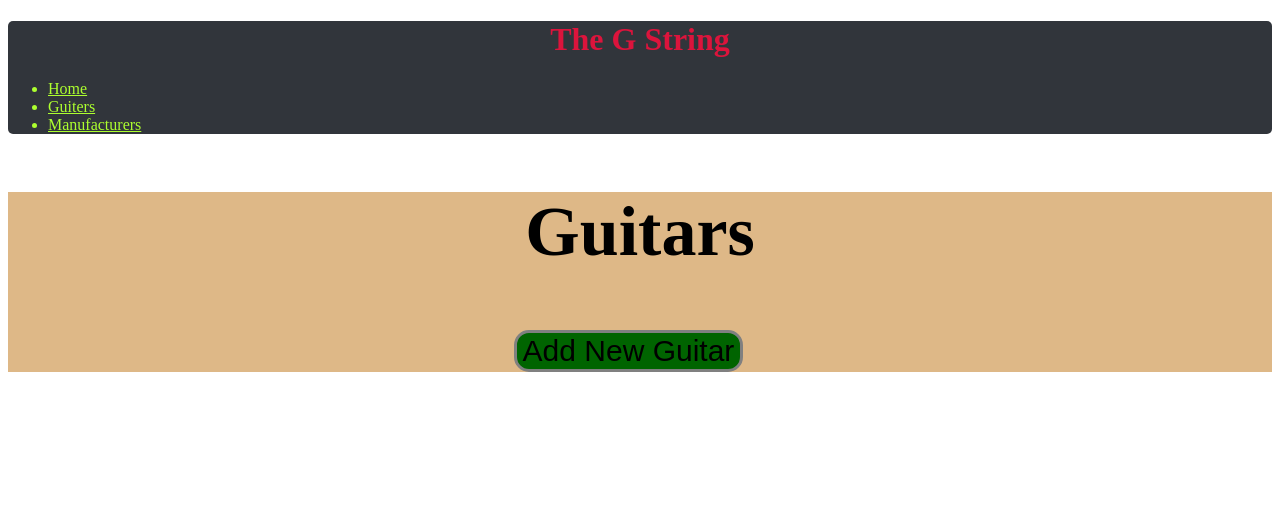
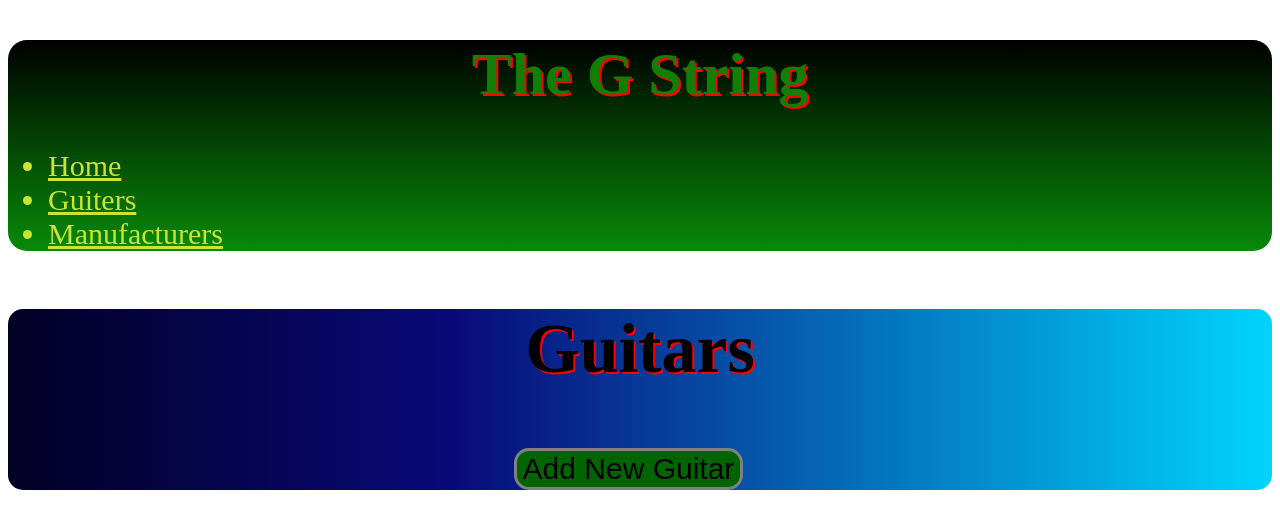
Before and after one commit to iainfraser188/solo-project-shop-inventory, a Flask app: page /Guitars in a window 1280 px wide. Shown: the top 529 px of the page. Run offline with Flask 2, Linux system fonts and the light colour scheme; data that the repository does not hold is empty; some libraries are stand-ins or nearby versions.

Commit message:
added some css

```diff
--- a/static/guitar.css
+++ b/static/guitar.css
@@ -1,33 +1,52 @@
 
 .guitars-page{
-    background-color: burlywood;
-
+    margin:0;
+    border-radius:15px;
+    background: rgb(2,0,36);
+    background: linear-gradient(90deg, rgba(2,0,36,1) 0%, rgba(9,9,121,1) 35%, rgba(0,212,255,1) 100%);
 }
 .guitars-header{
     text-align: center;
     font-size: 70px;
-
+    text-shadow: 2px 2px #ff0000;
+    color:
 }
 .new-guitar-head{
     text-align: center;
     background-color: darkgray;
 
 }
-.add-guitar{
+.add_guitar{
     background-color: rgb(66, 6, 6);
     margin: 0;
     font-size: 40px;
 }
 .individual-guitar{
-
+    border-radius: 15px;
     text-align: center;
     background-color: darkgreen;
     background-size: 100vh;
     font-size: 40px;
 
+
+}
+.individual-guitar>h1{
+    text-shadow: 2px 2px deepskyblue;
 }
 .edit_guitar{
     font-size: 40px;
     background-color: rgb(49, 53, 59);
     color:greenyellow
 }
+.new_colour{
+    background-color: darkgreen;
+}
+.guitars{
+    display:grid;
+    grid-template-columns: repeat(3, 1fr);
+
+}
+.low-stock{
+    color:red;
+    text-decoration : underline;
+}
--- a/static/manufacturer.css
+++ b/static/manufacturer.css
@@ -1,7 +1,8 @@
 .individual_company{
     text-align: center;
-    background-color: darkgreen;
+    background-color: rgb(8,138,8);
     background-size: 100vh;
+    border-radius: 15px
 }
 #company-name{
     background-color: darkgreen;
@@ -10,3 +11,8 @@
 .manufacturers-page{
     background-color: darkseagreen;
 }
+.new_manufacturer{
+    font-size: 60px;
+
+
+}
--- a/static/style.css
+++ b/static/style.css
@@ -1,33 +1,41 @@
 
 .head_bar{
-    background-color: rgb(49, 53, 59);
-    padding-bottom: -3vh;
-    border-radius: 5px;
-
+    background: rgb(8,138,8);
+    background: linear-gradient(0deg, rgba(8,138,8,1) 0%, rgba(0,0,0,1) 100%);
+    margin: 0;
+    padding:0;
+    border-radius: 19px;
+    font-size: 30px;
 
     }
 .title{
+    text-shadow: 2px 2px #ff0000;
+
     text-align: center;
-    color: crimson;
+    color: rgb(17, 126, 7);
 }
 .menu{
-    color:greenyellow;
+    color:rgb(202, 228, 54);
 
 }
 a{
-    color: greenyellow;
+    color:rgb(202, 228, 54);
+
 }
 .li{
-    color:greenyellow
+    color:rgb(202, 228, 54);
 }
 
 
 .button{
 
-    background-color: cyan;
-    size: 20vh;
+    background: rgb(178,226,5);
+    background: linear-gradient(137deg, rgba(178,226,5,1) 0%, rgba(114,247,207,1) 100%);size: 20vh;
     border-radius: 10px;
     font-size: 30px;
+    width :300px;
+    height : 300px
+
 }
 
 #homepage{
@@ -58,3 +66,12 @@ a{
     background-color: darkgreen;
     border-radius: 10px;
 }
+input{
+    width:200px;
+    height:50px
+}
+.edit-button{
+    font-size: 20px;
+    background-color: darkorange;
+    border-radius: 15px;
+}
--- a/templates/guitar/index.html
+++ b/templates/guitar/index.html
@@ -4,7 +4,7 @@
 <section class="guitars-page">
 <h1 class="guitars-header">Guitars</h1>
  <button class="new_button" onclick="window.location.href='Guitars/new'">Add New Guitar</button>
-   <div >
+
 
       {% for guitar in guitars %}
        <div class = "guitars">
@@ -18,7 +18,7 @@
 
        </div><br>
       {% endfor %}
-   </div>
+
 
 </section>
 {% endblock %}
--- a/templates/manufacturer/individual.html
+++ b/templates/manufacturer/individual.html
@@ -7,7 +7,7 @@
     <h2> EST: {{manufacturer.founded}}</h2>
     <h2> Company HQ: {{manufacturer.location}}</h2>
 
- <button class="button" onclick="window.location.href='/manufacturers/{{manufacturer.id}}/edit'">Edit</button>
+ <button class="edit-button" onclick="window.location.href='/manufacturers/{{manufacturer.id}}/edit'">Edit</button>
 
 <button  class ="delete-button" onclick="window.location.href='/manufacturers/{{manufacturer.id}}/delete'"> Delete</button>
 
```
Also changed, not shown: templates/guitar/individual.html (+6 -5 lines), templates/guitar/new.html (+4 -3 lines), templates/manufacturer/new.html (+5 -2 lines), static/pics/playGuitar.jpeg (added).
